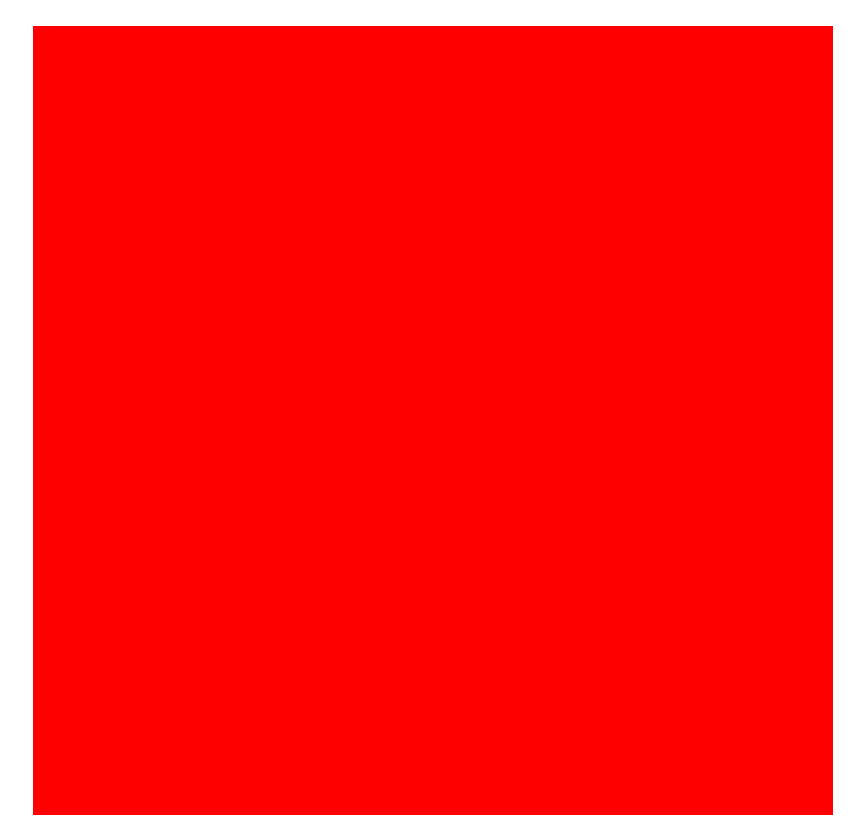
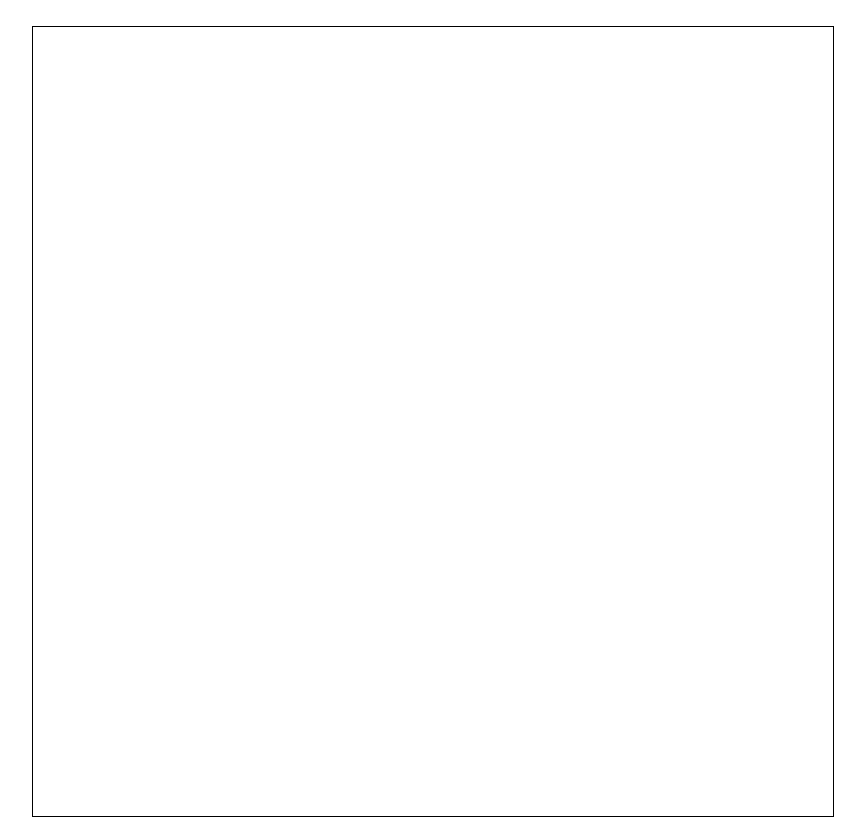
Before and after one commit to marinarose92/etch-a-sketch-js, a plain HTML site: page index.html in a window 1280 px wide. Shown: the whole page, without its empty margins (207-1072 px from the left). Drawn offline with Linux system fonts and the light colour scheme.

Commit message:
changed coloring of grid

```diff
--- a/style.css
+++ b/style.css
@@ -24,7 +24,8 @@ time, mark, audio, video {
     height:789px;
     padding:none;
     margin-top:2%;
-    background-color:red;
+    background-color:white;
+    border: 1px solid black;
 }
 .grid {
     width:50px;
@@ -34,5 +35,5 @@ time, mark, audio, video {
     padding:none;
 }
 .blue {
-    background-color:blue;
+    background-color:black;
 }
```
